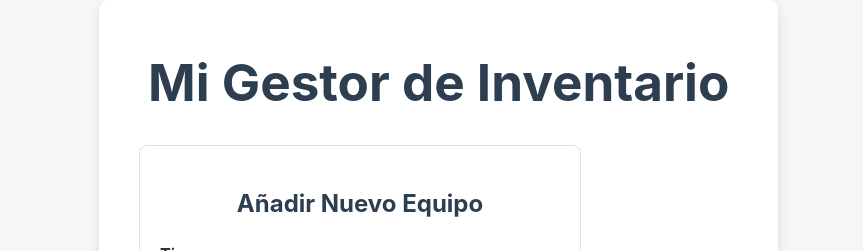
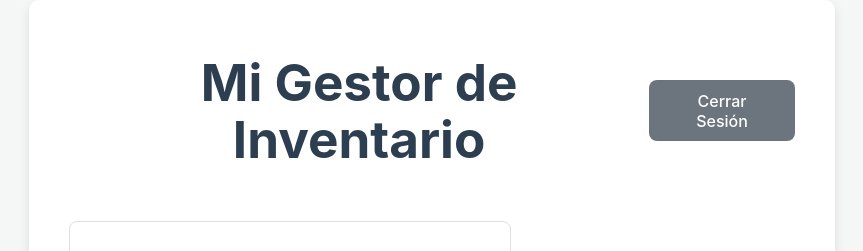
Before and after one commit to juansa2/inventario-fullstack, a React (Vite) app in the folder Inventario Web/: page /inventory in a window 1280 px wide. Shown: the top 251 px of the page, without its empty margins (208-1071 px from the left). Built offline with nearby package versions, Linux system fonts and the light colour scheme; no server answers; sample sign-in values are in the browser's storage.

Commit message:
login ingresado

```diff
--- a/Inventario Web/src/App.css
+++ b/Inventario Web/src/App.css
@@ -189,3 +189,18 @@
 .product-table .cell-center {
   text-align: center;
 }
+
+.inventory-header {
+  display: flex;
+  justify-content: space-between;
+  align-items: center;
+  margin-bottom: 20px;
+}
+
+.logout-button {
+  background-color: #6c757d;
+  color: white;
+}
+.logout-button:hover {
+  background-color: #5a6268;
+}
--- a/Inventario Web/src/pages/InventoryPage.jsx
+++ b/Inventario Web/src/pages/InventoryPage.jsx
@@ -1,47 +1,44 @@
 // src/pages/InventoryPage.jsx
 
 import { useState, useEffect } from 'react';
+import { useNavigate } from 'react-router-dom'; // <-- 1. Importar useNavigate
 import AddProductForm from '../components/AddProductForm.jsx';
 import ProductList from '../components/ProductList.jsx';
 
 function InventoryPage() {
   const [products, setProducts] = useState([]);
   const [productToEdit, setProductToEdit] = useState(null);
+  const navigate = useNavigate(); // <-- 2. Inicializar el hook de navegación
 
-  // Cargar productos al iniciar
+  // --- 3. NUEVA FUNCIÓN PARA CERRAR SESIÓN ---
+  const handleLogout = () => {
+    localStorage.removeItem('token'); // Borramos el token
+    navigate('/login');               // Redirigimos al login
+  };
+
+  // ... (tu useEffect para cargar productos y tus funciones CRUD no cambian)
   useEffect(() => {
     const fetchProducts = async () => {
-      try {
-        const response = await fetch(`${import.meta.env.VITE_API_URL}/api/products`);
-        const data = await response.json();
-        setProducts(data);
-      } catch (error) {
-        console.error('Error al cargar los productos:', error);
-      }
+      // ... tu código para cargar productos
     };
     fetchProducts();
   }, []);
 
-  // Funciones para manejar CRUD (Crear, Leer, Actualizar, Borrar)
-  const handleAddProduct = async (productData) => {
-    // ... (lógica para añadir producto que ya teníamos)
-  };
+  const handleAddProduct = async (productData) => { /* ... tu código ... */ };
+  const handleDeleteProduct = async (id) => { /* ... tu código ... */ };
+  const handleUpdateProduct = async (id, updatedData) => { /* ... tu código ... */ };
+  const handleEditClick = (product) => { /* ... tu código ... */ };
 
-  const handleDeleteProduct = async (id) => {
-    // ... (lógica para eliminar producto que ya teníamos)
-  };
-
-  const handleUpdateProduct = async (id, updatedData) => {
-    // ... (lógica para actualizar producto que ya teníamos)
-  };
-
-  const handleEditClick = (product) => {
-    setProductToEdit(product);
-  };
 
   return (
     <>
-      <h1>Mi Gestor de Inventario</h1>
+      <div className="inventory-header">
+        <h1>Mi Gestor de Inventario</h1>
+        <button onClick={handleLogout} className="logout-button"> {/* <-- 4. EL NUEVO BOTÓN */}
+          Cerrar Sesión
+        </button>
+      </div>
+
       <AddProductForm
         onAddProduct={handleAddProduct}
         productToEdit={productToEdit}
```
